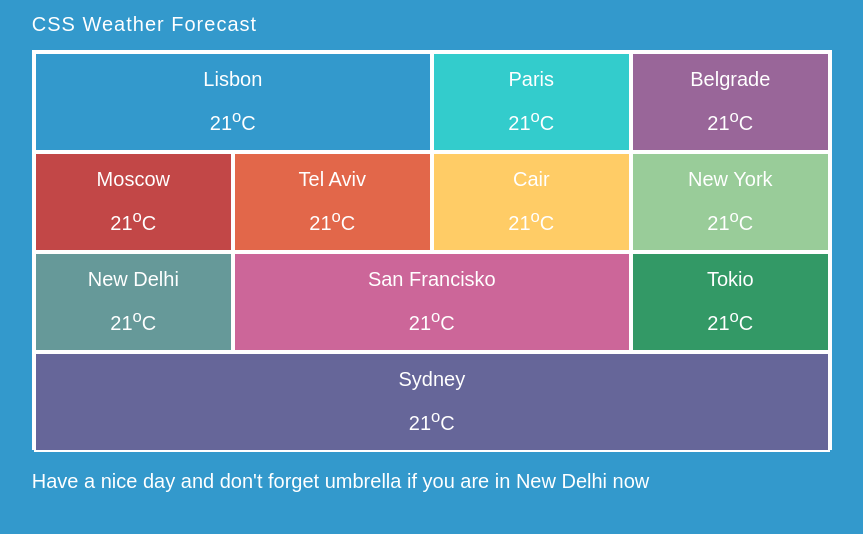
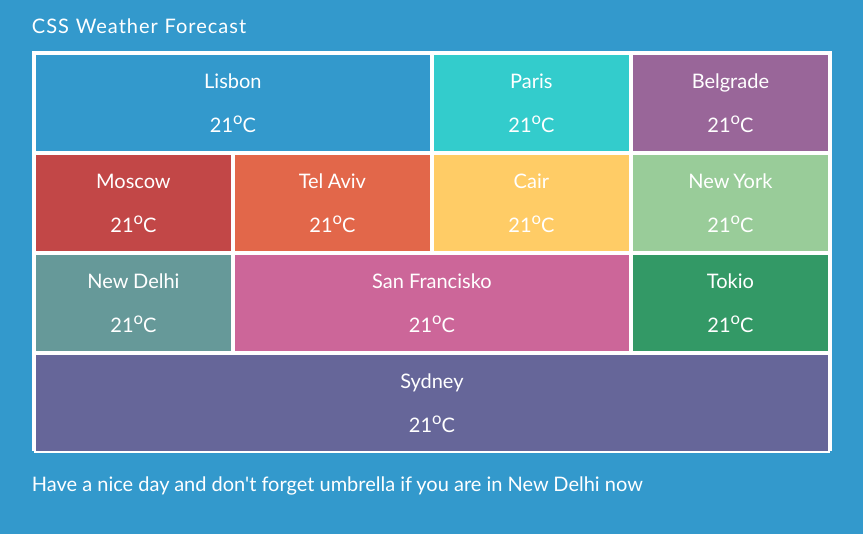
Before and after one commit to KatrinTs88/css_weather, a plain HTML site: page index.html in a window 1280 px wide. Shown: the whole page, without its empty margins (229-1092 px from the left). Drawn offline with Linux system fonts and the light colour scheme; some icons are missing.

Commit message:
Update style.css

```diff
--- a/css/style.css
+++ b/css/style.css
@@ -2,7 +2,7 @@
 	box-sizing: border-box;
 }
 body{
-	font-family: “Trebuchet MS”, Trebuchet, Arial, sans-serif;
+	font-family: 'Trebuchet MS', Trebuchet, Arial, sans-serif;
 	background: #3399cc;
 	color: #fff;
 	font-size: 20px;
```
